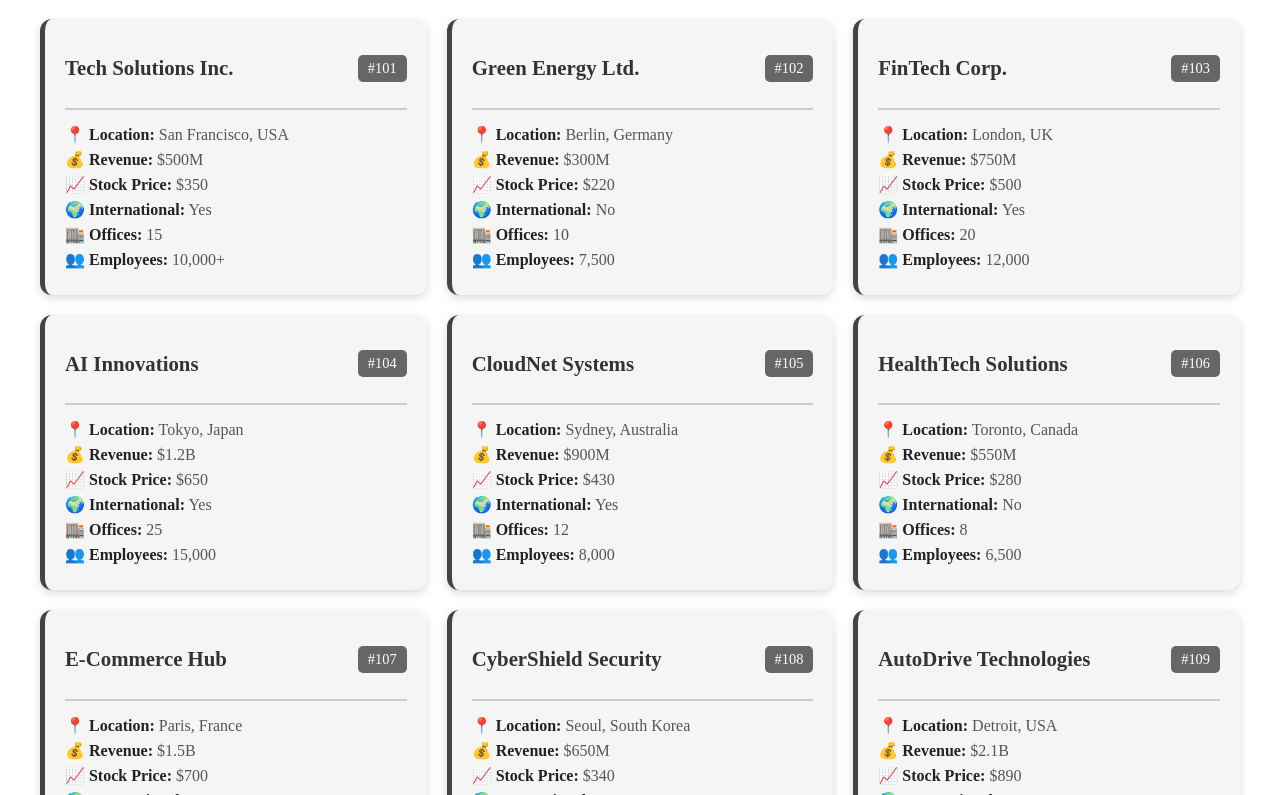
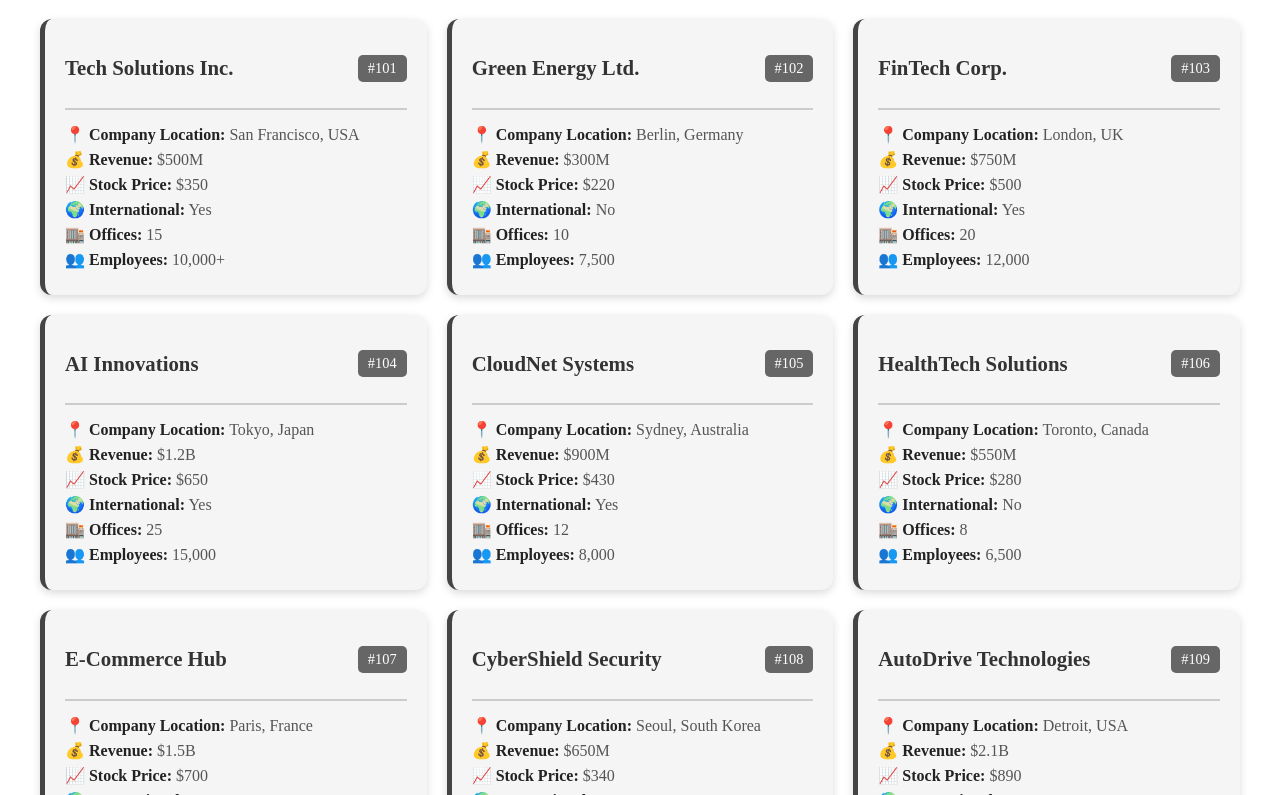
Before and after one commit to Karanbhuva18/advancegithub, a React (Vite) app: page / in a window 1280 px wide. Shown: the part 1965-2760 px from the top of the page. Built offline with nearby package versions, Linux system fonts and the light colour scheme.

Commit message:
stash temp

```diff
--- a/src/ComapanyCard/index.jsx
+++ b/src/ComapanyCard/index.jsx
@@ -15,7 +15,7 @@ const CompanyCard = () => {
             </div>
             <div className="company-details">
               <p>
-                📍 <strong>Location:</strong> {company.location}
+                📍 <strong>Company Location:</strong> {company.location}
               </p>
               <p>
                 💰 <strong>Revenue:</strong> {company.revenue}
```
